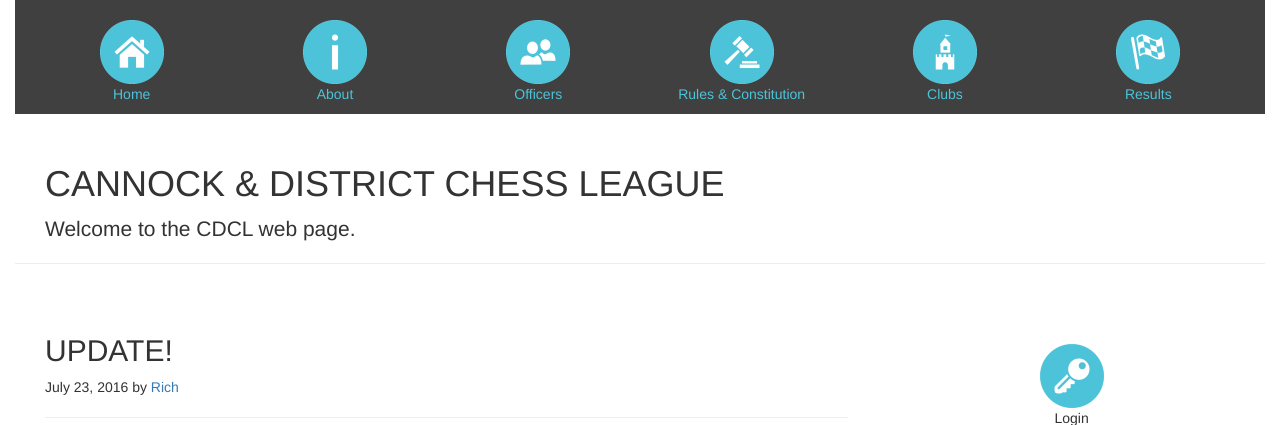
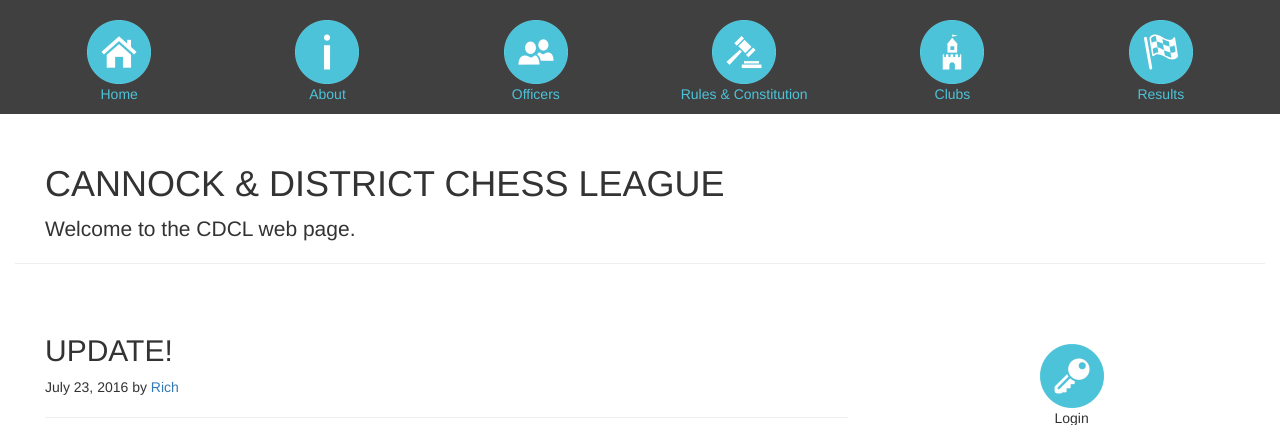
Before and after one commit to cdcl159/CDCL, a Django app: page / in a window 1280 px wide. Shown: the top 425 px of the page. Run offline with Django 3.2, Linux system fonts and the light colour scheme; some libraries are stand-ins or nearby versions.

Commit message:
changed index navbar to row

```diff
--- a/cdclSite/templates/cdclSite/index.html
+++ b/cdclSite/templates/cdclSite/index.html
@@ -174,7 +174,7 @@
 
 
         <!-- TOP NAV BAR -->
-        <div class="container-fluid navbarContainer">
+        <div class="container-fluid navbarContainer row">
             <div class="col-sm-12 topNavBar" align="middle">
                 <div class="col-sm-2 home">
                     <br>
```
